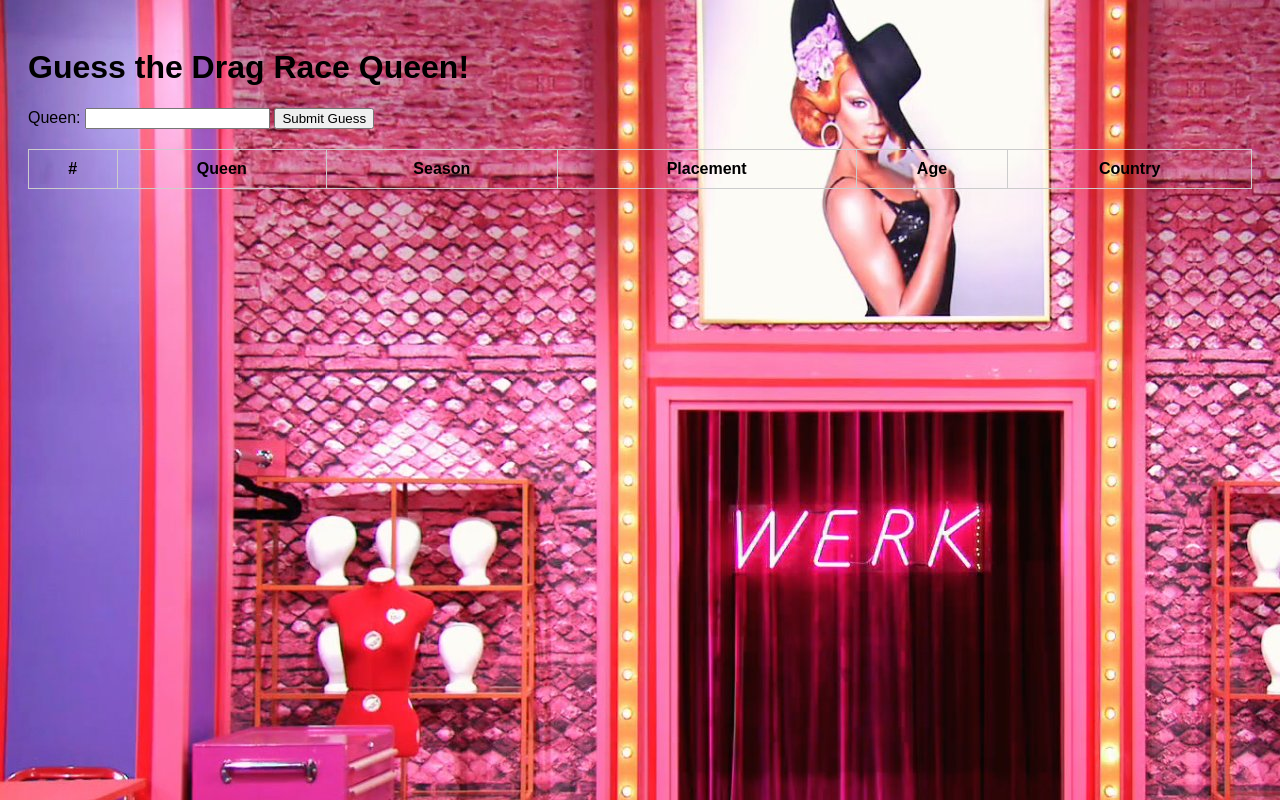
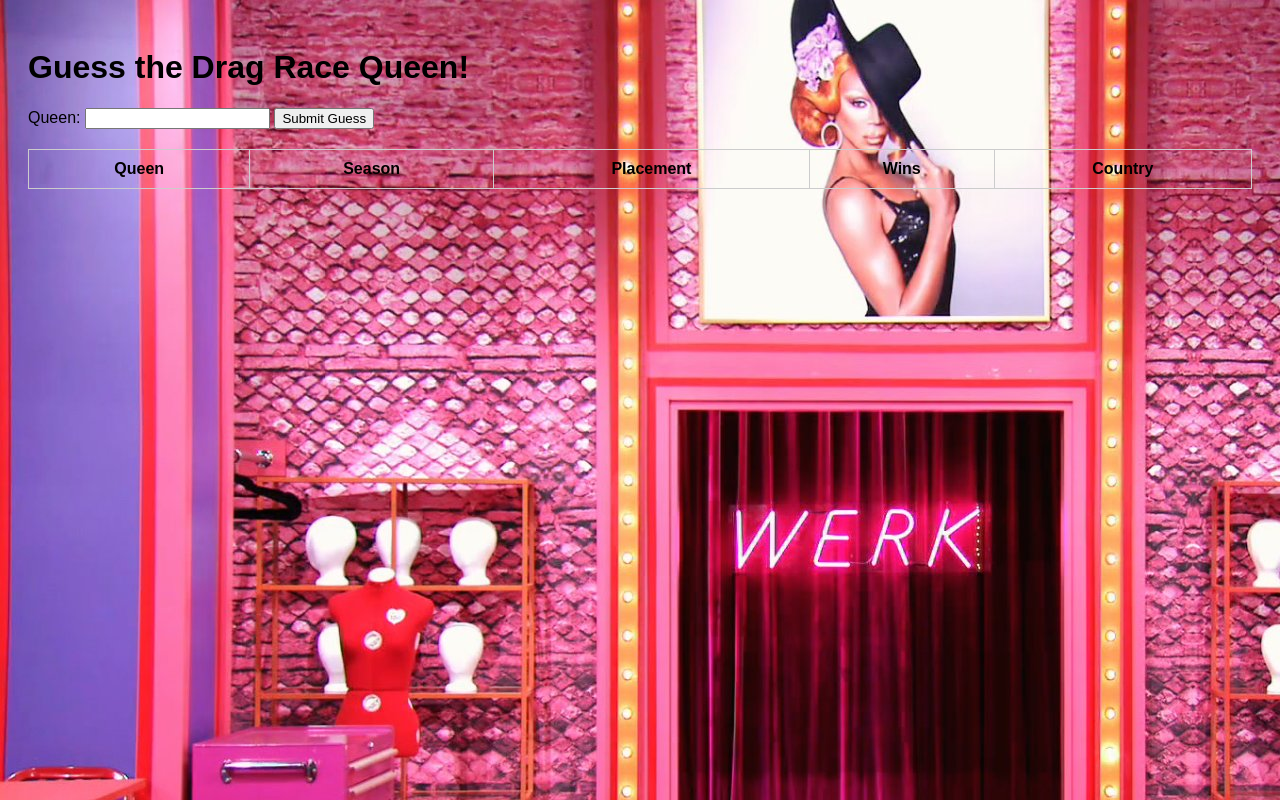
Before and after one commit to chrysbluu/dragle, a plain HTML site: page index.html in a window 1280 px wide. Drawn offline with Linux system fonts and the light colour scheme.

Commit message:
Update index.html

```diff
--- a/index.html
+++ b/index.html
@@ -2,7 +2,7 @@
 <html lang="en">
 <head>
   <meta charset="UTF-8">
-  <title>Drag Race Guessing Game</title>
+  <title>Dragdle</title>
   <link rel="stylesheet" href="style.css" />
 </head>
 <body>
@@ -21,11 +21,10 @@
   <table id="guessTable">
     <thead>
       <tr>
-        <th>#</th>
         <th>Queen</th>
         <th>Season</th>
         <th>Placement</th>
-        <th>Age</th>
+        <th>Wins</th>
         <th>Country</th>
       </tr>
     </thead>
```
